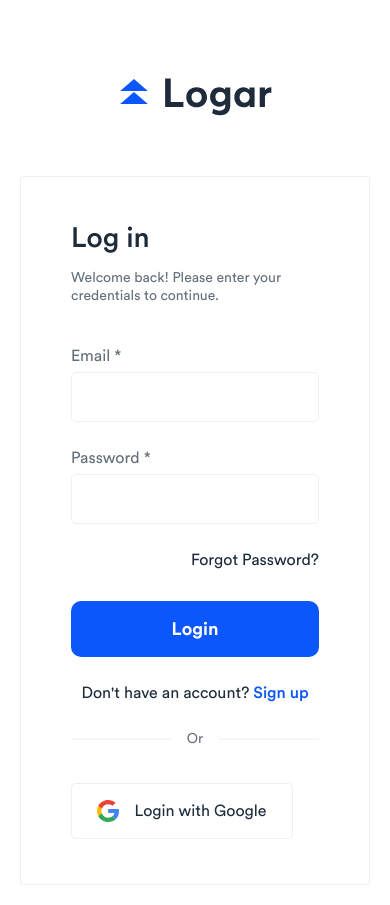
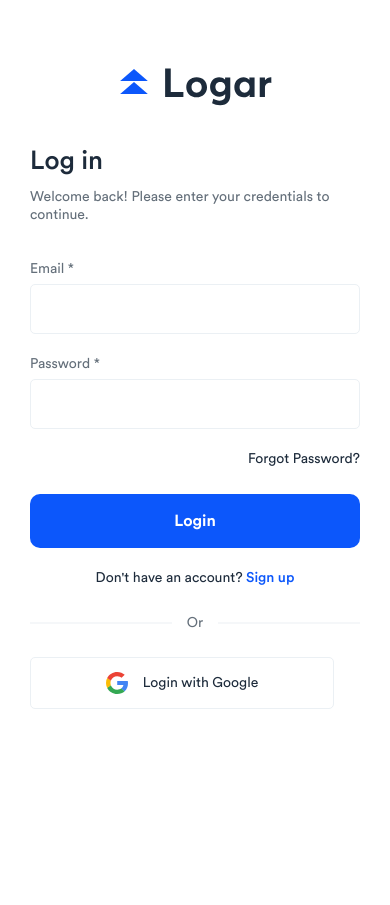
Before and after one commit to HardikGohilHLR/logar, a React (Create React App) app: page /login in a window 390 px wide. After the commit the page ends 844 px from the top, so only its background shows below. Built offline with nearby package versions, Linux system fonts and the light colour scheme; no server answers.

Commit message:
responsive added

```diff
--- a/src/styles/components/_button.scss
+++ b/src/styles/components/_button.scss
@@ -1,6 +1,9 @@
 // Button
 .btn-control {
     margin: 30px 0 25px;
+    @media only screen and (max-width: 768px){
+        margin: 25px 0 20px;
+    }
 }
 .btn {
     border-radius: 10px;
@@ -14,6 +17,10 @@
     border: none;
     transition: 0.2s linear;
     position: relative;
+    @media only screen and (max-width: 768px) {
+        font-size: 16px;
+        line-height: 20px;
+    }
 
     &-primary {
         background-color: $blue;
@@ -36,6 +43,11 @@
         font-size: 16px;
         line-height: 20px;
         padding: 12px 30px;
+        @media only screen and (max-width: 768px) {
+            font-size: 14px;
+            line-height: 18px;
+            padding: 10px 30px;
+        }
     }
 
     &.loading {
@@ -76,6 +88,9 @@
         position: relative;
         text-align: center;
         margin: 25px 0 35px;
+        @media only screen and (max-width: 768px) {
+            margin-bottom: 25px;
+        }
 
         &::after {
             content: '';
@@ -120,6 +135,11 @@
         display: flex;
         align-items: center;
         justify-content: center;
+        @media only screen and (max-width: 768px) {
+            font-size: 14px;
+            line-height: 20px;
+            padding: 14px 25px;
+        }
 
         img {
             width: 22px;
--- a/src/styles/components/_forms.scss
+++ b/src/styles/components/_forms.scss
@@ -3,6 +3,9 @@
 .form-control {
     margin-bottom: 25px;
     width: 100%;
+    @media only screen and (max-width: 768px){
+        margin-bottom: 20px;
+    }
 
     &-col {
         display: flex;
@@ -25,6 +28,10 @@
         color: $dark_gray;
         display: block;
         margin-bottom: 5px;
+        @media only screen and (max-width: 768px){
+            font-size: 14px;
+            line-height: 20px;
+        }
 
         span {
             color: $dark_gray;
@@ -40,6 +47,9 @@
         width: 100%;
         border-radius: 5px;
         border: 1px solid $gray;
+        @media only screen and (max-width: 768px){
+
+        }
     }
 
 }
@@ -50,6 +60,10 @@
     color: $red;
     margin-top: 7px;
     display: block;
+    @media only screen and (max-width: 768px){
+        font-size: 12px;
+        line-height: 16px;
+    }
 }
 
 .form-note {
--- a/src/styles/helpers/_common.scss
+++ b/src/styles/helpers/_common.scss
@@ -11,7 +11,13 @@ a {
 img { width: 100%; font-size: 0; }
 input { outline: none; }
 button { background: none; outline: none; border: none; cursor: pointer; }
-p { font-size: 16px; line-height: 22px; color: $black; font-weight: 400; }
+p {
+    font-size: 16px; line-height: 22px; color: $black; font-weight: 400;
+    @media only screen and (max-width: 768px) {
+        font-size: 14px;
+        line-height: 20px;
+    }
+}
 
 
 // Fonts
@@ -45,7 +51,6 @@ p { font-size: 16px; line-height: 22px; color: $black; font-weight: 400; }
     margin: 0 auto;
 }
 
-
 .message {
     padding: 10px 45px 10px 15px;
     display: flex;
@@ -53,6 +58,9 @@ p { font-size: 16px; line-height: 22px; color: $black; font-weight: 400; }
     position: relative;
     border-radius: 5px;
     margin-bottom: 20px;
+    @media only screen and (max-width: 768px) {
+        margin-bottom: 15px;
+    }
 
     p {
         font-size: 14px;
@@ -66,6 +74,11 @@ p { font-size: 16px; line-height: 22px; color: $black; font-weight: 400; }
         line-height: 20px;
         color: $black;
         font-weight: 700;
+        @media only screen and (max-width: 768px){
+            font-size: 12px;
+            line-height: 16px;
+            margin-bottom: 10px;
+        }
     }
 
     &.is {
--- a/src/styles/index.scss
+++ b/src/styles/index.scss
@@ -15,7 +15,10 @@
     text-align: center;
     padding: 50px 0 60px;
     font-size: 0;
-
+    @media only screen and (max-width: 768px){
+        border: none;
+        padding: 40px 0 0;
+    }
 
     img {
         width: 155px;
@@ -26,16 +29,28 @@
     border: 1px solid $gray;
     border-radius: 3px;
     padding: 45px 50px;
+    @media only screen and (max-width: 768px){
+        border: none;
+        padding: 40px 10px;
+    }
 }
 
 .auth_header {
     margin-bottom: 40px;
+    @media only screen and (max-width: 768px){
+        margin-bottom: 35px;
+    }
     h3 {
         font-size: 28px;
         line-height: 32px;
         font-weight: 500;
         color: $black;
         margin-bottom: 15px;
+        @media only screen and (max-width: 768px){
+            font-size: 26px;
+            line-height: 30px;
+            margin-bottom: 12px;
+        }
     }
     p {
         font-size: 14px;
@@ -50,11 +65,20 @@
     padding: 30px 0;
     h1 {
         margin-bottom: 40px;
+        @media only screen and (max-width: 768px) {
+            font-size: 26px;
+            line-height: 30px;
+            margin-bottom: 30px;
+        }
     }
 
     h2 {
         display: flex;
         align-items: center;
+        @media only screen and (max-width: 768px) {
+            font-size: 20px;
+            line-height: 24px;
+        }
     }
 
     .login-method {
```
